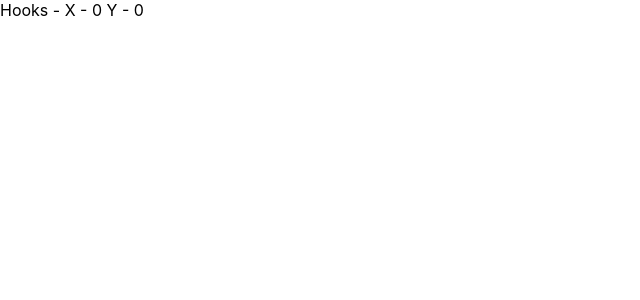
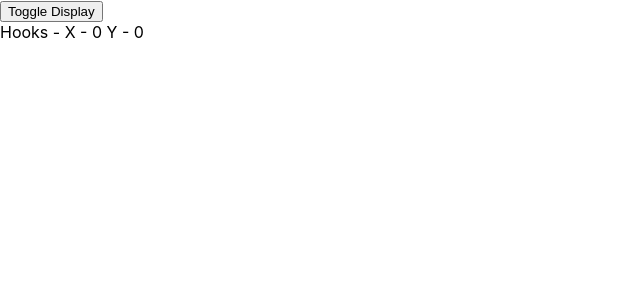
Before and after one commit to hamzakhalil3343/React_Hooks, a React (Create React App) app: page / in a window 1280 px wide. Shown: the top 300 px of the page, without its empty margins (0-640 px from the left). Built offline with nearby package versions, Linux system fonts and the light colour scheme.

Commit message:
useEffect with cleanup

```diff
--- a/src/App.js
+++ b/src/App.js
@@ -1,5 +1,6 @@
 import React,{Component} from 'react';
-import MouseHook from './components/MouseHook';
+import MouseContainer from './components/MouseContainer';
+
 
 
 class App extends Component {
@@ -10,7 +11,7 @@ class App extends Component {
     return (
       <div className="App">
 
-        <MouseHook></MouseHook>
+        <MouseContainer></MouseContainer>
                </div>
     );
 
--- /dev/null
+++ b/src/components/MouseContainer.js
@@ -0,0 +1,15 @@
+import React,{useState} from 'react';
+import MouseHook from './MouseHook';
+
+function MouseContainer(props) {
+
+    const [dislay,setdisplay]=useState(true);
+    return (
+        <div>
+            <button onClick={()=>setdisplay(!dislay)}>Toggle Display</button>
+            {dislay && <MouseHook/>}
+        </div>
+    );
+}
+
+export default MouseContainer;
--- a/src/components/MouseHook.js
+++ b/src/components/MouseHook.js
@@ -13,9 +13,13 @@ function MouseHook(props) {
 	useEffect(() => {
 		console.log('useFffect called')
     window.addEventListener('mousemove', logMousePosition)
+    return ()=>{                                              //It Simply Unmount your component
+     console.log('component did unmount ')
+     window.removeEventListener('mousemove', logMousePosition)
+    }
 
 
-	}, [])
+	}, [])                    //Second Empty Argument shows how we make equal componentdidmount equal to useEffect eg Run or Render  Only Once
 	return (
 		<div>
 			Hooks - X - {x} Y - {y}
```
